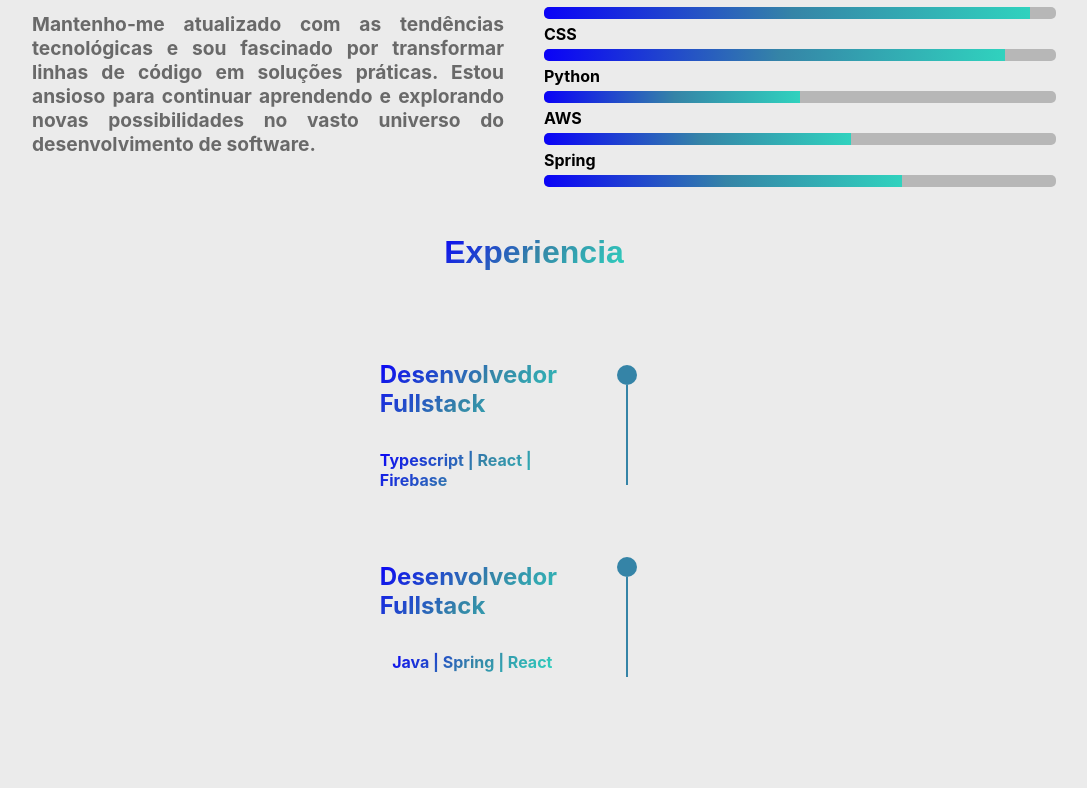
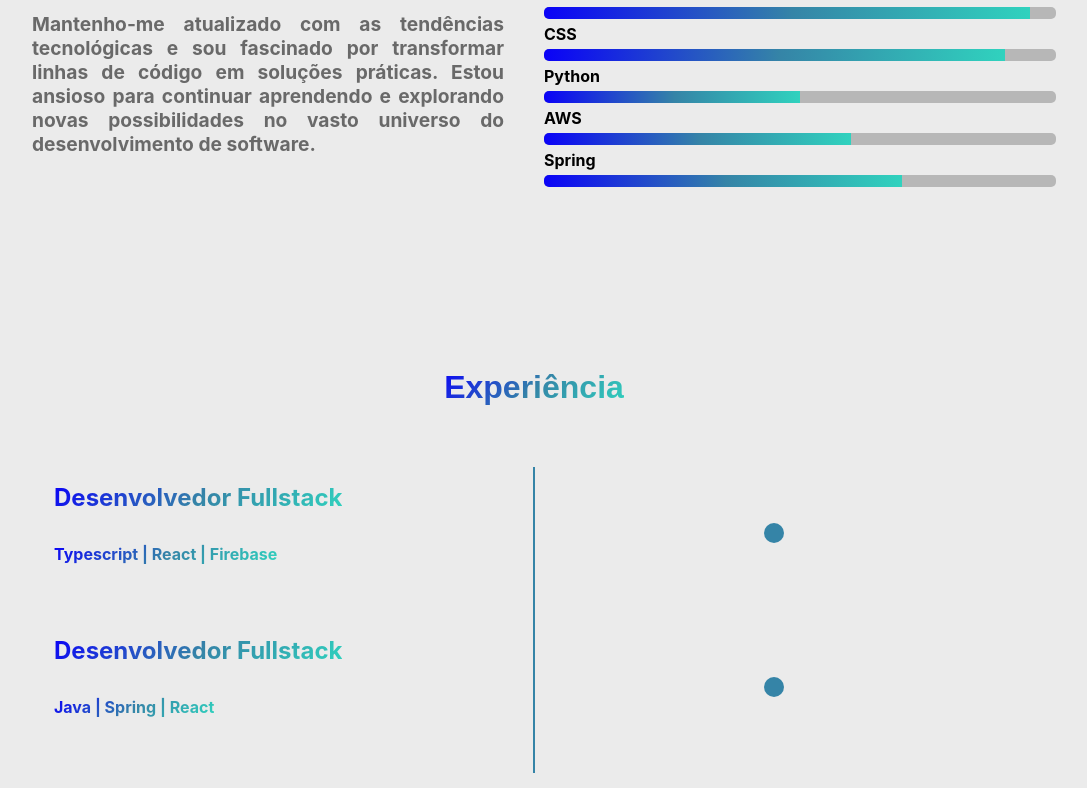
Before and after one commit to GabrielSilva0109/Portfolio, a React (Create React App) app: page /sobre in a window 1280 px wide. Shown: the part 372-1160 px from the top of the page, without its empty margins (106-1193 px from the left). Before the commit the page ends 1060 px from the top, so only its background shows below. Built offline with nearby package versions, Linux system fonts and the light colour scheme.

Commit message:
Update Experience.tsx

```diff
--- a/src/components/About/Experience.tsx
+++ b/src/components/About/Experience.tsx
@@ -1,30 +1,40 @@
 import React from 'react'
 import styled from 'styled-components'
 
-interface HomeProps {
-    toggleTheme: () => void;
-    theme: string;
-}
-
 const Container = styled.div`
   display: flex;
-  justify-content: center;
+  flex-direction: column;
   align-items: center;
   padding: 15px;
+  gap: 40px;
+  margin-top: 120px;
+`
+
+const TimelineContainer = styled.div`
+  display: flex;
   flex-direction: column;
-  gap: 40px;
-  margin-top: 120px ;
-  margin: 0;
-  padding: 0;
+  align-items: center;
+  position: relative;
+  width: 80%;
+`
+
+const Line = styled.div`
+  position: absolute;
+  height: 100%;
+  width: 2px;
+  background-color: #3584A7;
+  top: 0;
+  left: 50%;
+  transform: translateX(-50%);
 `
 
 const Content = styled.div`
   display: flex;
-  justify-content: center;
   align-items: center;
-  padding: 15px;
-  margin: 0;
-  padding: 0;
+  margin-bottom: 40px;
+  width: 100%;
+  position: relative;
+  padding: 0 20px;
 `
 
 const Title = styled.h1`
@@ -41,11 +51,11 @@ const SubTitle = styled.h3`
   -webkit-background-clip: text;
   color: transparent;
   text-align: center;
+  font-size: 2rem;
+  margin-bottom: 20px;
 
-  font-size: 2rem;
   @media(max-width: 768px){
     font-size: 1.6rem;
-    margin-top: -40px;
   }
 `
 
@@ -60,25 +70,17 @@ const Skill = styled.h3`
 
 const Right = styled.div`
   display: flex;
-  justify-content: center;
-  align-items: center;
-  padding: 15px;
   flex-direction: column;
-  margin: 0;
-  padding: 0;
-  width: 60%
+  align-items: flex-start;
+  width: 50%;
 `
 
 const Left = styled.div`
   display: flex;
-  justify-content: center;
+  flex-direction: column;
   align-items: center;
-  padding: 15px;
-  flex-direction: column;
-  margin: 0;
-  padding: 0;
-
-  width: 40%
+  width: 50%;
+  position: relative;
 `
 
 const Ball = styled.div`
@@ -86,45 +88,37 @@ const Ball = styled.div`
   height: 20px;
   border-radius: 50%;
   background-color: #3584A7;
+  position: absolute;
+  top: 0;
+  left: 50%;
+  transform: translateX(-50%);
 `
-
-const Line = styled.div`
-  height: 100px;
-  width: 2px;
-  background-color: #3584A7;
-`
-
 
 const Experience: React.FC = () => {
   return (
     <Container>
-            <SubTitle>Experiencia</SubTitle>
-
+      <SubTitle>Experiência</SubTitle>
+      <TimelineContainer>
+        <Line />
         <Content>
           <Right>
             <Title>Desenvolvedor Fullstack</Title>
             <Skill>Typescript | React | Firebase</Skill>
           </Right>
-
-
           <Left>
-                <Ball></Ball>
-                <Line></Line>
+            <Ball />
           </Left>
-
         </Content>
         <Content>
           <Right>
             <Title>Desenvolvedor Fullstack</Title>
             <Skill>Java | Spring | React</Skill>
           </Right>
-
           <Left>
-                <Ball></Ball>
-                <Line></Line>
+            <Ball />
           </Left>
-
         </Content>
+      </TimelineContainer>
     </Container>
   )
 }
```
Lines whose indentation alone changed are shown as unchanged.
